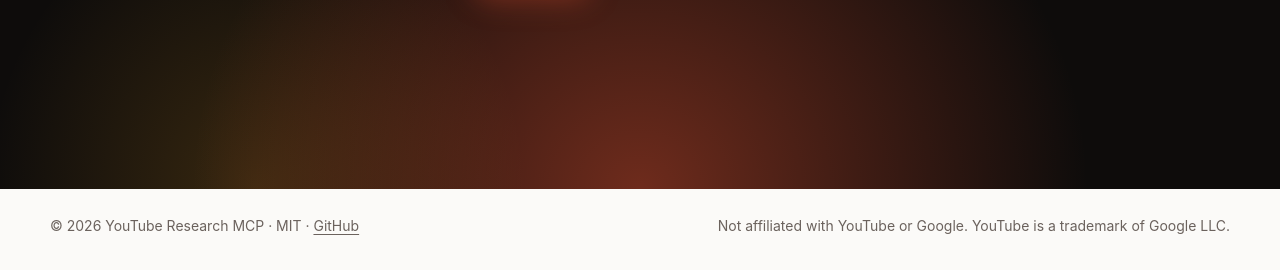
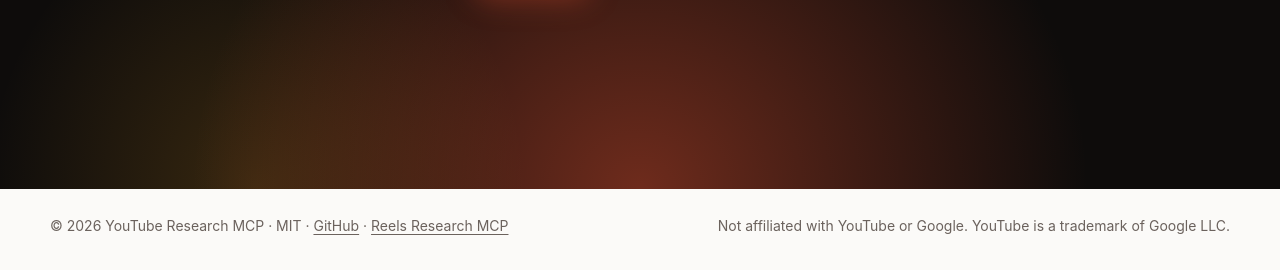
Before and after one commit to jindratilk/youtube-research-mcp, a website: page docs/index.html in a window 1280 px wide. Shown: the part 11042-11312 px from the top of the page. Drawn offline with Linux system fonts and the light colour scheme.

Commit message:
Cache static assets on Vercel; link sibling project
Co-Authored-By: Claude Opus 5.5 <noreply@anthropic.com>

```diff
--- a/docs/index.html
+++ b/docs/index.html
@@ -965,7 +965,7 @@ footer a { text-decoration: underline; text-underline-offset: 3px; }
     </div>
   </section>
 
-  <div class="gutter"><footer class="wrap"><span>&copy; 2026 YouTube Research MCP · MIT · <a href="https://github.com/jindratilk/youtube-research-mcp">GitHub</a></span><span>Not affiliated with YouTube or Google. YouTube is a trademark of Google LLC.</span></footer></div>
+  <div class="gutter"><footer class="wrap"><span>&copy; 2026 YouTube Research MCP · MIT · <a href="https://github.com/jindratilk/youtube-research-mcp">GitHub</a> · <a href="https://reels-research-mcp.vercel.app/">Reels Research MCP</a></span><span>Not affiliated with YouTube or Google. YouTube is a trademark of Google LLC.</span></footer></div>
 </main>
 
 <script>
```
Also changed, not shown: README.md, docs/vercel.json (added).
